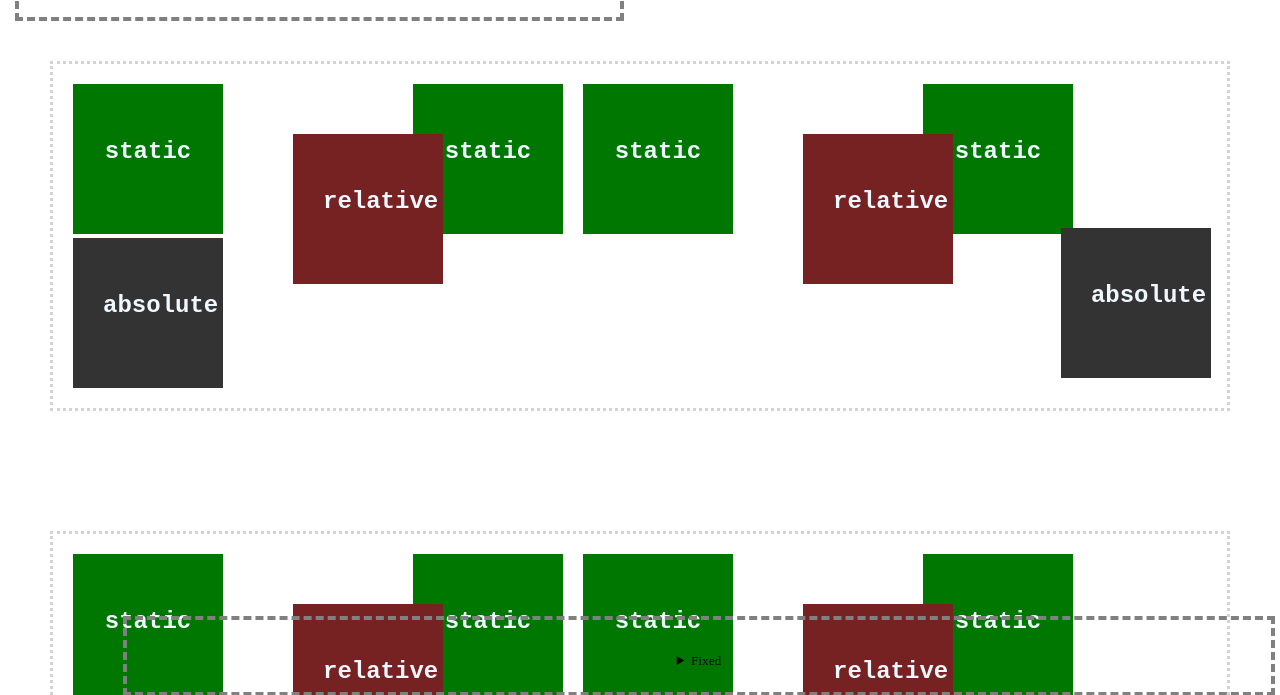
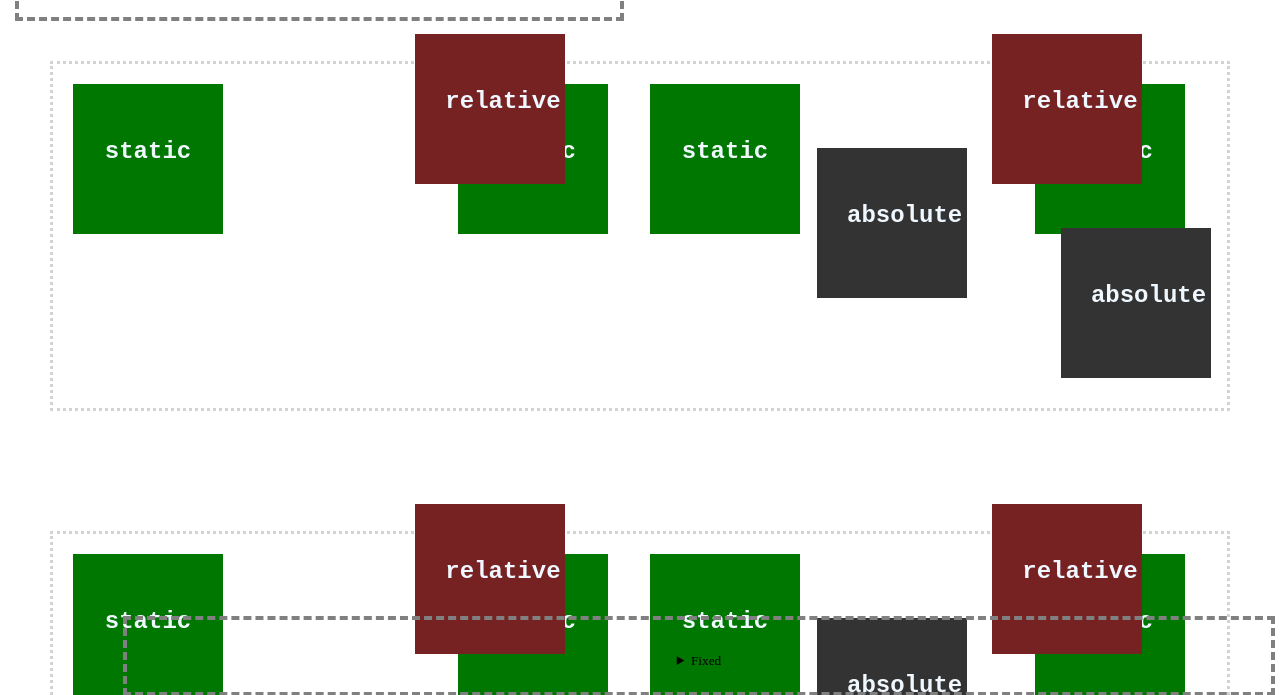
Before and after one commit to Daria-18/DesarrolloInterfaces, a plain HTML site: page EjemplosHTML/17_posicionamiento.html in a window 1280 px wide. Shown: the part 99-794 px from the top of the page. Drawn offline with Linux system fonts and the light colour scheme.

Commit message:
commit tarea 1.5

```diff
--- a/EjemplosHTML/estilosPosic1.css
+++ b/EjemplosHTML/estilosPosic1.css
@@ -44,10 +44,10 @@ footer {
 
 /*Aplicamos POSITION RELATIVE a los contenedores, para que sean referencia de los elementos hijos que tengan POSITION ABSOLUTE*/
 .contenedor {
-	position: relative;
+	position: relative; /*con position static, devolvemos el valor inicial al contenedor*/
 	border: 3px dotted lightgray;
 	display: flex;
-	flex-flow: row wrap;
+	flex-flow: column wrap;
 	/*con display:flex y flex-flow:row wrap distribuimos los elementos de forma fluida (no desbordan el espacio)*/
 	height: 350px;
 	margin-top: 10%;
@@ -67,19 +67,22 @@ div>div {
 }
 
 .relativo {
-	position: relative;
+	position: relative; /* Posicion relativa al elemento contenedor (clase .contenedor) */
 	background-color: #722;
-	top: 50px;
-	left: 50px;
+	top: -50px; /* si aumentamos o disminuimos desplazaremos la "caja"
+	dejando más o menos hueco en la parte superior, similar a un margen*/
+	left: 150px; /* Lo mismo pero en la izquierda */
 	/*Las cajas de esta clase mantiene el espacio original pero desplazado 50 px hacia abajo y otros 50 px a la derecha.*/
 	/*Relative --> Los hijos de esta caja con absolute se posicionarían respecto a él.*/
 }
 
+/* position absolute hace que la posición dependa del elemento padre mas cercano a este,
+en caso de no aplicarse, se hará en base al viewport  */
 .absoluto {
 	position: absolute;
 	background-color: #333;
-	bottom: 10px;
-	left: 10px;
+	bottom: 100px;
+	right: 250px;
 	/*absolute saca el elemento del flujo normal, como si flotara encima de los demás. */
 	/*bottom:10px; y left:10px; se calculan respecto al ".contenedor" porque tiene position: relative.*/
 }
@@ -91,6 +94,10 @@ div>div {
 	/*Las cajas "absoluto segundo" se colocará en la esquina inferior derecha del contenedor.*/
 }
 
+/*sticky es una mezcla entre relative y fixed. Al principio se comporta como relative, pero al hacer scroll y su borde superior alcance top:25%,
+    se queda fijo en la pantalla. Muy útil para menús laterales o cabeceras de secciones que deseamos tener visibles parcialmente*/
+
+/* position fixed, se posiciona en base al viewport (ventana del navegador) de manera fija */
 .sticky {
 	position: sticky;
 	background-color: #229;
@@ -98,6 +105,3 @@ div>div {
 	width: 300px;
 	top: 25%;
 }
-
-/*sticky es una mezcla entre relative y fixed. Al principio se comporta como relative, pero al hacer scroll y su borde superior alcance top:25%,
-    se queda fijo en la pantalla. Muy útil para menús laterales o cabeceras de secciones que deseamos tener visibles parcialmente*/
```
Also changed, not shown: 1 other file.
